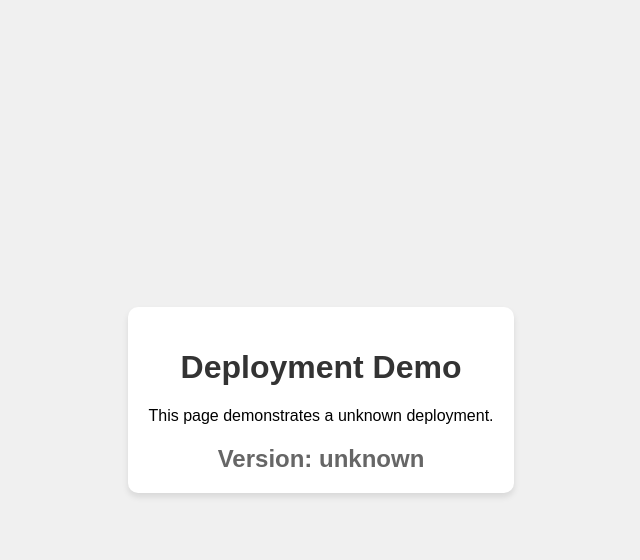
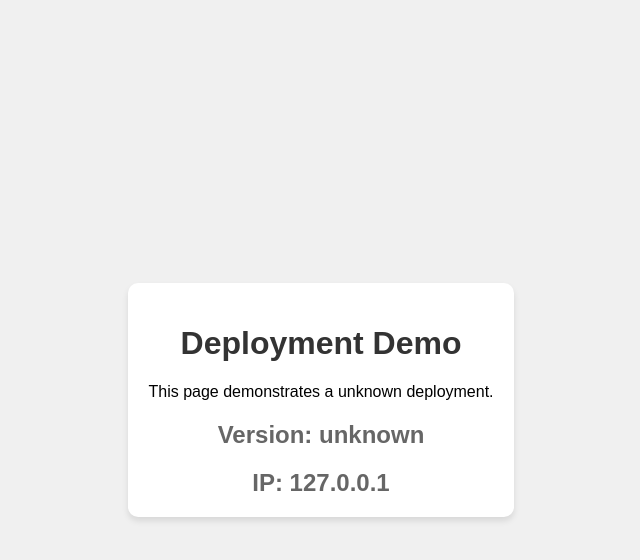
Before and after one commit to ju-niz/cc-demo, a Flask app: page / in a window 1280 px wide. Shown: the top 560 px of the page, without its empty margins (319-959 px from the left). Run offline with Flask 3, Linux system fonts and the light colour scheme.

Commit message:
Update index.html

```diff
--- a/templates/index.html
+++ b/templates/index.html
@@ -37,6 +37,7 @@
         <h1>Deployment Demo</h1>
         <p>This page demonstrates a {{ version }} deployment.</p>
         <div class="version">Version: {{ version }}</div>
+        <div class="version">IP: {{ ip_addr }}</div>
     </div>
 </body>
 </html>
```
